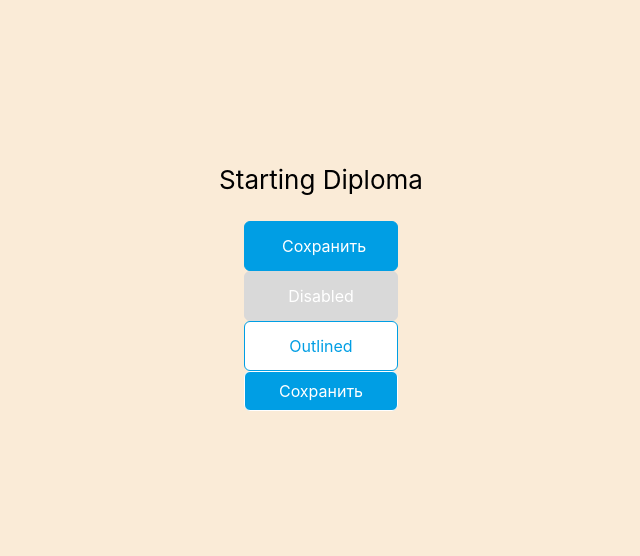
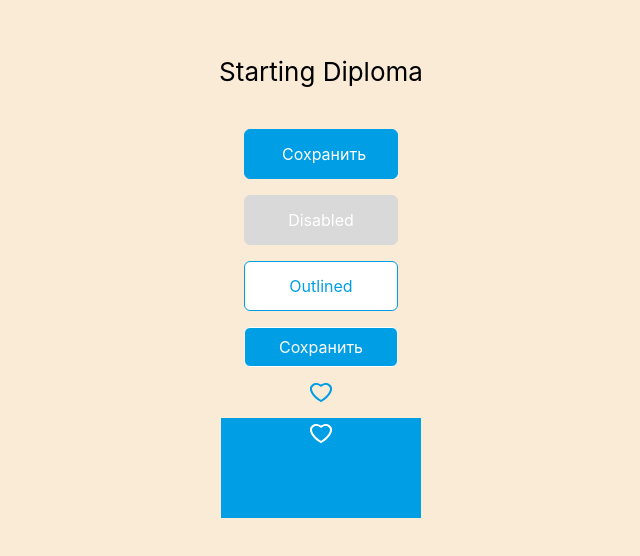
Before and after one commit to ipotemkin/skyavito, a React (Create React App) app: page / in a window 1280 px wide. Shown: the part 126-682 px from the top of the page, without its empty margins (319-959 px from the left). Built offline with nearby package versions, Linux system fonts and the light colour scheme.

Commit message:
feat: add HeartIcon

```diff
--- a/src/App.tsx
+++ b/src/App.tsx
@@ -1,16 +1,21 @@
 import React from 'react'
 import './App.css'
 import { Button } from './components/Button/Button'
+import HeartIcon from './icons/Heart/HeartIcon'
 
 export const App = () => {
   return (
     <div className="App">
-      <header className="App-header">
+      <header className="App-header" style={{ gap: 16 }}>
         <p>Starting Diploma</p>
         <Button >Сохранить</Button>
         <Button disabled>Disabled</Button>
         <Button type="outlined">Outlined</Button>
         <Button type="secondary" size="m">Сохранить</Button>
+        <HeartIcon />
+        <div style={{ width: 200, height: 100, backgroundColor: "#009EE4" }}>
+          <HeartIcon type="secondary"/>
+        </div>
       </header>
     </div>
   )
--- /dev/null
+++ b/src/icons/Heart/HeartIcon.tsx
@@ -0,0 +1,35 @@
+import React, { SVGProps } from "react"
+
+import styles from './style.module.css'
+
+type Props  = {
+  type?: 'heart' | 'secondary'
+} & SVGProps<SVGSVGElement>
+
+const HeartIcon: React.FC<Props> = ({ type = 'heart', ...props }) => (
+  <svg
+    className={ styles[type] }
+    role="img"
+    focusable = "false"
+    width = "22"
+    height = "19"
+    viewBox="0 0 22 19"
+    stroke="#009EE4"
+    fillOpacity="0.15"
+    fill="#009EE4"
+    {...props}
+  >
+    <svg width="22" height="19" viewBox="0 0 22 19" xmlns="http://www.w3.org/2000/svg">
+      <path d="M11.0308 18C19.4315 13.0417 23.8104 5.54638 19.0182 2.08706C15.8751 -0.181833 12.362 1.62582 11.0308 2.77893H11H11H10.9692C9.63796 1.62582 6.12494 -0.181833 2.98181 2.08706C-1.81043 5.54638 2.56853 13.0417 10.9692 18H11H11H11.0308Z"
+        fill={ props.fill }
+        fillOpacity={ props.fillOpacity }
+      />
+      <path d="M11 2.77893H11.0308C12.362 1.62582 15.8751 -0.181833 19.0182 2.08706C23.8104 5.54638 19.4315 13.0417 11.0308 18H11M11 2.77893H10.9692C9.63796 1.62582 6.12494 -0.181833 2.98181 2.08706C-1.81043 5.54638 2.56852 13.0417 10.9692 18H11"
+        stroke={ props.stroke }
+        strokeWidth="2"
+      />
+    </svg>
+  </svg>
+)
+
+export default HeartIcon
--- /dev/null
+++ b/src/icons/Heart/style.module.css
@@ -0,0 +1,36 @@
+/* COMMON STYLES */
+
+.heart {
+  fill: none;
+
+  cursor: pointer;
+  transition: all 0.25s ease;
+}
+
+.heart:hover, .heart:active {
+  fill: #009EE4;
+}
+
+.heart:active {
+  fill-opacity: 1;
+  stroke: #009EE4;
+}
+
+/* SECONDARY */
+
+.secondary {
+  fill-opacity: 0;
+  stroke: #fff;
+
+  cursor: pointer;
+  transition: all 0.25s ease;
+}
+
+.secondary:hover, .secondary:active {
+  fill: #fff;
+  fill-opacity: 0.15;
+}
+
+.secondary:active {
+  fill-opacity: 1;
+}
```
